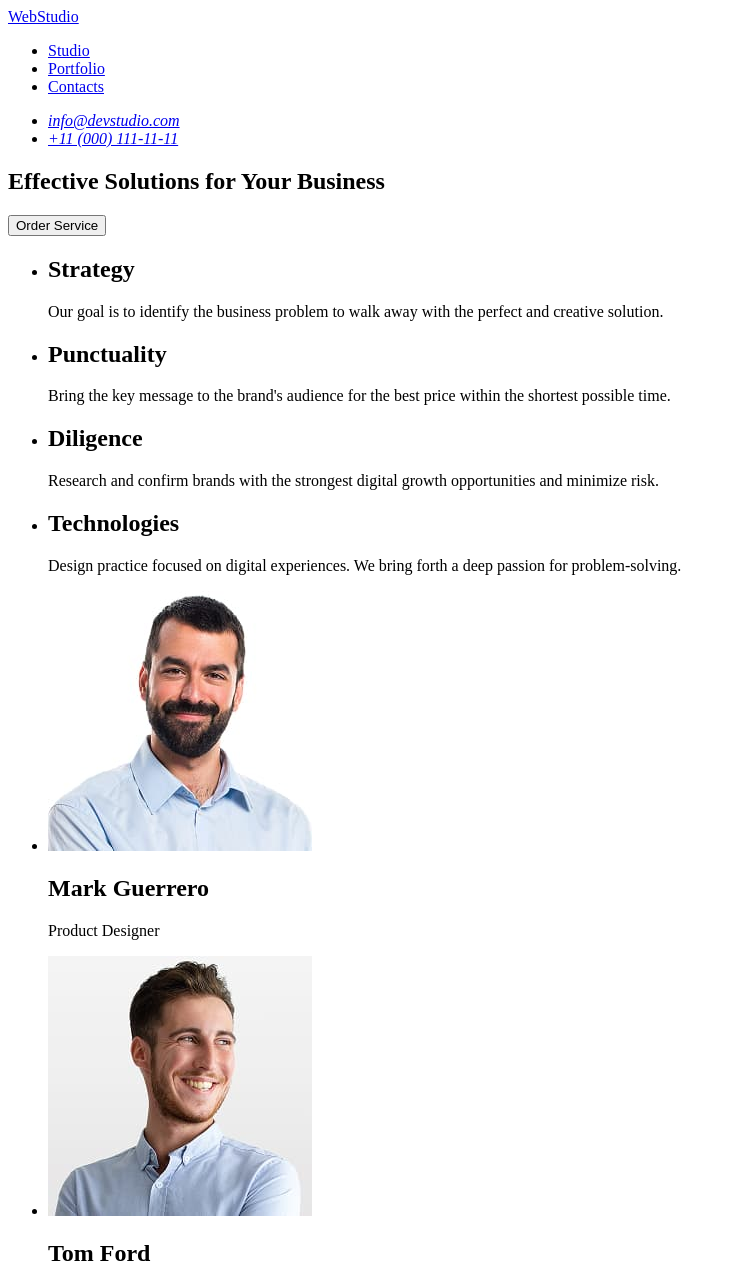
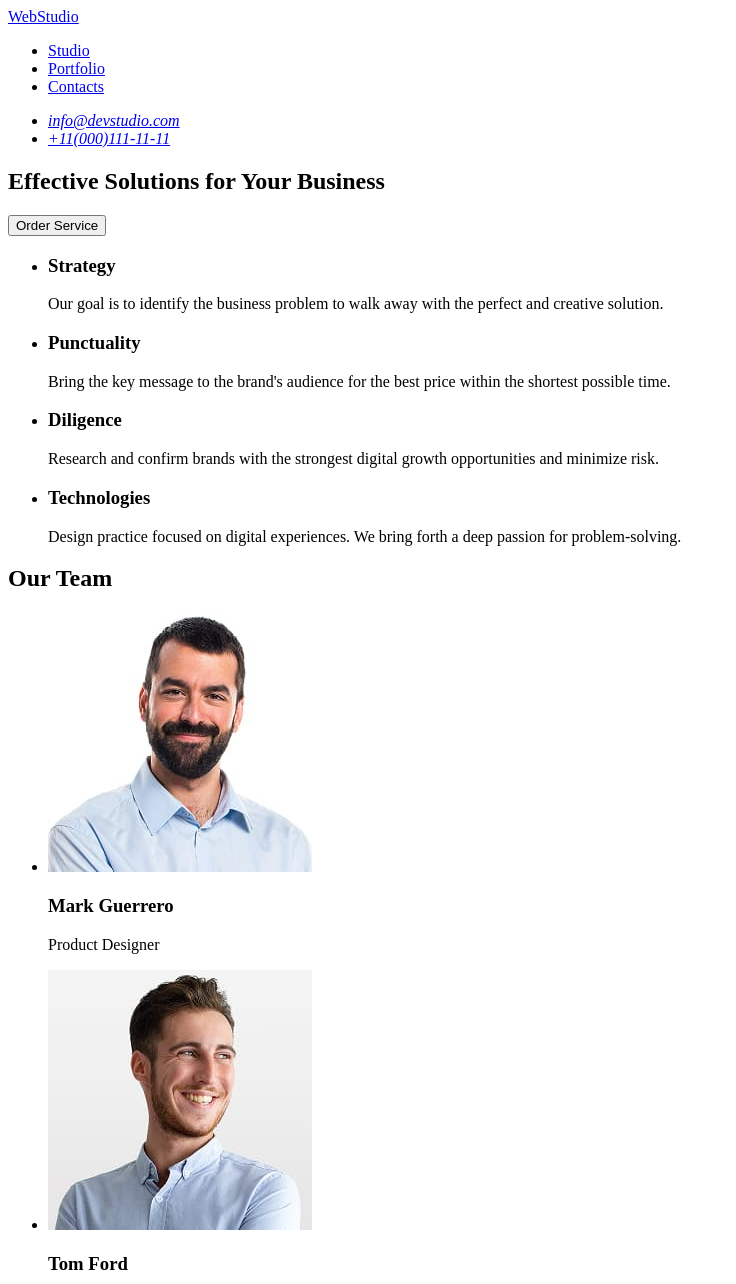
Before and after one commit to TetianaShch/goit-markup-hw-01, a plain HTML site: page index.html in a window 1280 px wide. Shown: the top 1284 px of the page, without its empty margins (0-736 px from the left). Drawn offline with Linux system fonts and the light colour scheme.

Commit message:
Add files via upload

```diff
--- a/index.html
+++ b/index.html
@@ -20,7 +20,7 @@
       <address>
         <ul>
           <li><a href="mailto:info@devstudio.com">info@devstudio.com</a></li>
-          <li><a href="tel:+11 (000) 111-11-11">+11 (000) 111-11-11</a></li>
+          <li><a href="tel:+11(000)111-11-11">+11(000)111-11-11</a></li>
         </ul>
       </address>
     </header>
@@ -36,28 +36,28 @@
       <section id="Work ethic">
         <ul>
           <li>
-            <h2>Strategy</h2>
+            <h3>Strategy</h3>
             <p>
               Our goal is to identify the business problem to walk away with the
               perfect and creative solution.
             </p>
           </li>
           <li>
-            <h2>Punctuality</h2>
+            <h3>Punctuality</h3>
             <p>
               Bring the key message to the brand's audience for the best price
               within the shortest possible time.
             </p>
           </li>
           <li>
-            <h2>Diligence</h2>
+            <h3>Diligence</h3>
             <p>
               Research and confirm brands with the strongest digital growth
               opportunities and minimize risk.
             </p>
           </li>
           <li>
-            <h2>Technologies</h2>
+            <h3>Technologies</h3>
             <p>
               Design practice focused on digital experiences. We bring forth a
               deep passion for problem-solving.
@@ -68,6 +68,7 @@
 
       <!--Our Team-->
       <section id="Team">
+        <h2>Our Team</h2>
         <ul>
           <li>
             <img
@@ -76,7 +77,7 @@
               width="264"
               height="260"
             />
-            <h2>Mark Guerrero</h2>
+            <h3>Mark Guerrero</h3>
             <p>Product Designer</p>
           </li>
           <li>
@@ -86,7 +87,7 @@
               width="264"
               height="260"
             />
-            <h2>Tom Ford</h2>
+            <h3>Tom Ford</h3>
             <p>Frontend Developer</p>
           </li>
           <li>
@@ -96,7 +97,7 @@
               width="264"
               height="260"
             />
-            <h2>Camila Garcia</h2>
+            <h3>Camila Garcia</h3>
             <p>Marketing</p>
           </li>
           <li>
@@ -106,7 +107,7 @@
               width="264"
               height="260"
             />
-            <h2>Daniel Wilson</h2>
+            <h3>Daniel Wilson</h3>
             <p>UI Designer</p>
           </li>
         </ul>
@@ -114,7 +115,7 @@
     </main>
 
     <footer>
-      <h3>WebStudio</h3>
+      <a href="./index.html">WebStudio</a>
       <p>
         Increase the flow of customers and sales for your business with digital
         marketing & growth solutions.
```
